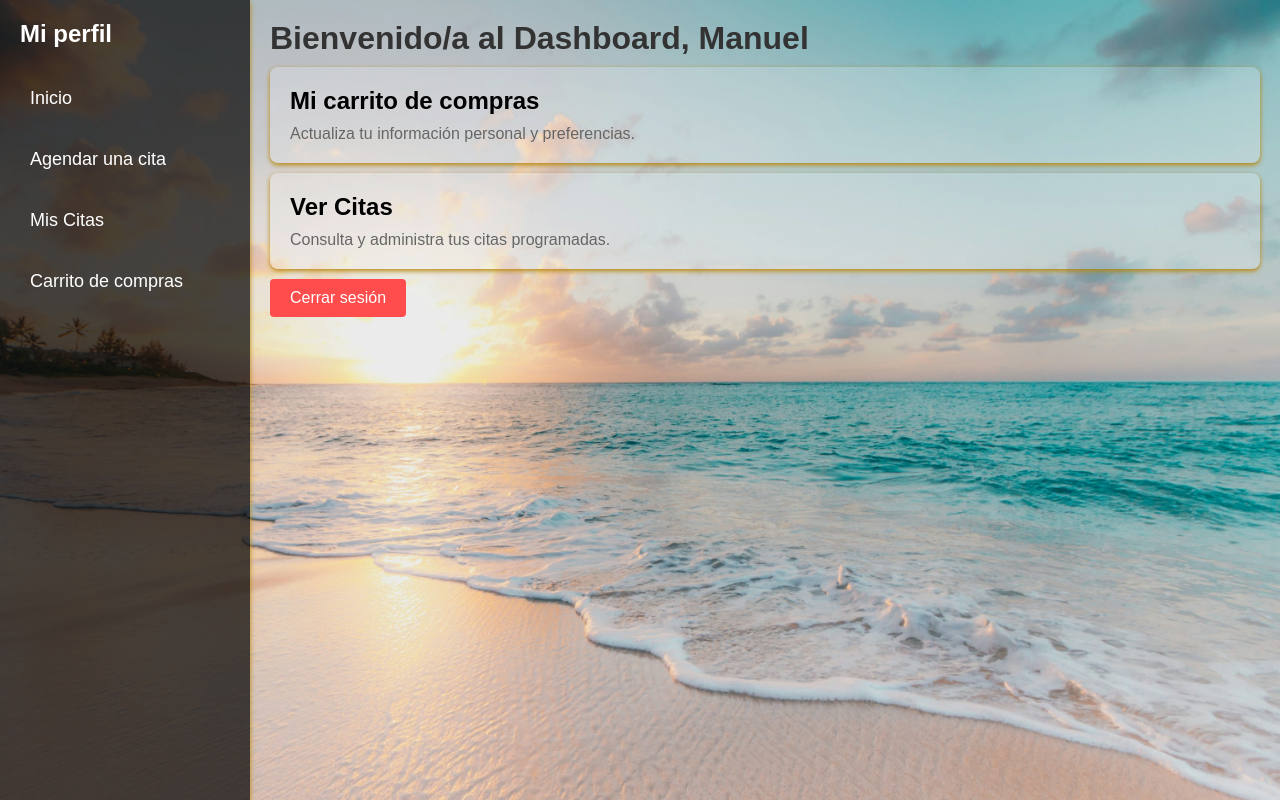
After one commit to solennyD/SDmakeup, a PHP site: page /dashboardUser.php in a window 1280 px wide. The commit adds this page. Run offline with PHP 8.4, Linux system fonts and the light colour scheme; a user stored in the database is signed in.

Commit message:
Nuevo archivo dashboardUser correcciones de redireccionamientos como: citas, cesta, reservaciones (dentro del usuario logueado)

```diff
--- /dev/null
+++ b/dashboardUser.php
@@ -0,0 +1,158 @@
+<!DOCTYPE html>
+<html lang="es">
+<head>
+    <meta charset="UTF-8">
+    <meta name="viewport" content="width=device-width, initial-scale=1.0">
+    <title>Dashboard de Cliente</title>
+    <style>
+        /* Reset de márgenes */
+        * {
+            margin: 0;
+            padding: 0;
+            box-sizing: border-box;
+        }
+
+        body {
+            font-family: Arial, sans-serif;
+            background-image: url(./imagen/SEa.jpeg);
+            background-size: cover;
+            display: flex;
+        }
+
+        /* Barra lateral */
+        .sidebar {
+            width: 250px;
+            background-color: rgba(0, 0, 0, 0.7);
+            color: white;
+            height: 100vh;
+            padding: 20px;
+            position: fixed;
+            box-shadow: 0 2px 5px darkgoldenrod;
+
+        }
+
+        .sidebar h2 {
+            margin-bottom: 30px;
+            font-size: 24px;
+        }
+
+        .sidebar ul {
+            list-style-type: none;
+        }
+
+        .sidebar ul li {
+            margin: 20px 0;
+        }
+
+        .sidebar ul li a {
+            color: white;
+            text-decoration: none;
+            font-size: 18px;
+            display: block;
+            padding: 10px;
+            border-radius: 4px;
+            transition: background-color 0.3s ease;
+        }
+
+        .sidebar ul li a:hover {
+            background-color: darkgoldenrod;
+        }
+
+        /* Contenedor principal */
+        .main-content {
+            margin-left: 250px;
+            padding: 20px;
+            width: 100%;
+        }
+
+        .main-content h1 {
+            color: #333;
+            font-size: 32px;
+        }
+
+        .card {
+            background-color: rgba(255, 255, 255, 0.2);
+            padding: 20px;
+            margin: 10px 0;
+            border-radius: 8px;
+            box-shadow: 0 2px 5px darkgoldenrod;
+        }
+
+        .card h3 {
+            font-size: 24px;
+            margin-bottom: 10px;
+        }
+
+        .card p {
+            font-size: 16px;
+            color: #666;
+        }
+
+        /* Botón de logout */
+        .nav-btn {
+            background-color: #ff4c4c;
+            color: white;
+            padding: 10px 20px;
+            font-size: 16px;
+            border: none;
+            border-radius: 4px;
+            cursor: pointer;
+            transition: background-color 0.3s ease;
+        }
+
+        .logout-btn:hover {
+            background-color: #e04343;
+        }
+    </style>
+</head>
+<body>
+
+    <!-- Barra lateral -->
+    <div class="sidebar">
+        <h2>Mi perfil</h2>
+        <ul>
+            <li><a href="#">Inicio</a></li>
+            <li><a href="./reservaciones.php">Agendar una cita</a></li>
+            <li><a href="./verCitas.php">Mis Citas</a></li>
+            <li><a href="./cesta.php">Carrito de compras</a></li>
+        </ul>
+    </div>
+
+    <!-- Contenido principal -->
+    <div class="main-content">
+<?php
+session_start(); // Iniciar sesión para acceder a las variables de sesión
+
+// Verifica si el usuario está logueado
+if (isset($_SESSION['usuario'])) {
+    // luego de confirmar el nombre del user, se muestra
+    echo "<h1 class='bienvenido'>Bienvenido/a al Dashboard, " . $_SESSION['usuario'] . "</h1>";
+} else {
+    // Si no está logueado, redirigimos al login
+    header("Location: login.php");
+    exit(); // Asegura que no se ejecute el código posterior
+}
+?>
+
+        <!-- Tarjetas de información -->
+        <div class="card">
+            <h3>Mi carrito de compras</h3>
+            <p>Actualiza tu información personal y preferencias.</p>
+        </div>
+
+        <div class="card">
+            <h3>Ver Citas</h3>
+            <p>Consulta y administra tus citas programadas.</p>
+        </div>
+
+    <div>
+	<!-- Formulario que enviará una solicitud POST para cerrar sesión -->
+        <form action="logout.php" method="post" style="display: inline;">
+        <button type="submit" name="logout" class="nav-btn">
+        <i class='glyphicon glyphicon-off'></i> Cerrar sesión
+        </button>
+		</form>
+     </div>
+
+</body>
+</html>
--- a/index.html
+++ b/index.html
@@ -125,10 +125,6 @@ body {
             <a class="item" href="./servicios.php">
               <div>Servicios</div>
             </a>
-            <a class="item" href="./reservaciones.php">
-              <div>Reservaciones</div>
-            </a>
-
             <a href="#sobre-nosotros" style="padding-top: 1.8%;">Sobre Nosotros</a>
           </div>
       </header>
--- a/reservaciones.php
+++ b/reservaciones.php
@@ -201,7 +201,7 @@
             </div>
 
             <button type="submit" name="agendar">AGENDAR CITA</button><br>
-            <button class="regre"> <a href="./index.html">Regresar</a></button>
+            <button class="regre"> <a href="./dashboardUser.php">Regresar</a></button>
         </form>
     </div>
 </body>
--- a/validar.php
+++ b/validar.php
@@ -25,8 +25,8 @@ if ($filas) {
         $_SESSION['usuario_id'] = $usuario_data['id']; // se guarda el id del user
         $_SESSION['usuario'] = $usuario_data['usuario']; // se guarda el nombre del user
 
-        // Redirigimos a la página de la cesta o del compras
-        header("Location: cesta.php");
+        // Redirigimos a la página del user o del compras
+        header("Location: dashboardUser.php");
         exit(); // Detener el código después de la redirección
     } else {
         // Si la contraseña es incorrecta
--- a/verCitas.php
+++ b/verCitas.php
@@ -148,7 +148,7 @@
         </tbody>
     </table>
 
-                <button> <a href="./cesta.php">Regresar</a></button>
+                <button> <a href="./dashboardUser.php">Regresar</a></button>
 
 </body>
 </html>
```
Also changed, not shown: cesta.php (+2 -32 lines).
